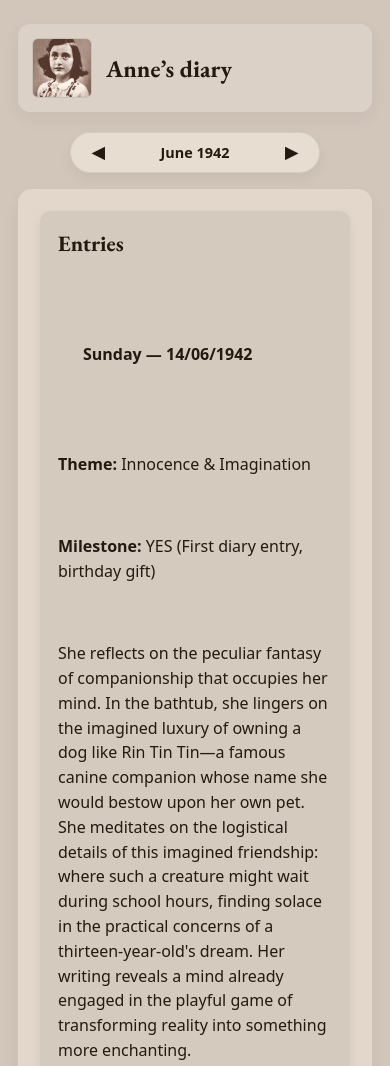
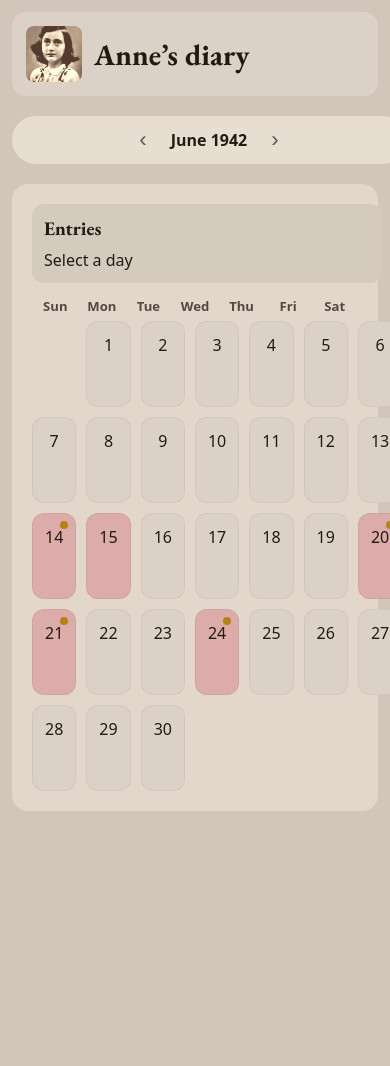
Before and after one commit to Siddhartdesign/Anne-background-card-and-correct-date-pill-color.-, a plain HTML site: page index.html in a window 390 px wide. Shown: the top 1066 px of the page. After the commit the page ends 844 px from the top, so only its background shows below. Drawn offline with nearby package versions, Linux system fonts and the light colour scheme.

Commit message:
Mobile resposive ness reduce teh spacing in teh entries

```diff
--- a/index.html
+++ b/index.html
@@ -1,198 +1,227 @@
-<!doctype html>
+<!DOCTYPE html>
 <html lang="en">
 <head>
-<meta charset="utf-8" />
-<meta name="viewport" content="width=device-width,initial-scale=1" />
-<title>Anne — Calendar Prototype</title>
+<meta charset="UTF-8">
+<title>Anne’s diary</title>
+<meta name="viewport" content="width=device-width, initial-scale=1">
 
-<!-- PWA -->
-<link rel="manifest" href="manifest.json">
-<meta name="theme-color" content="#DBD1C7">
-
-<!-- EB Garamond for header -->
-<link href="https://fonts.googleapis.com/css2?family=EB+Garamond:wght@400;700&display=swap" rel="stylesheet">
+<!-- EB Garamond Header Font -->
+<link href="https://fonts.googleapis.com/css2?family=EB+Garamond:wght@700&display=swap" rel="stylesheet">
 
 <style>
-  :root{
+:root {
   --page-bg: #D2C6BB;
   --header-bg: #DBD1C7;
   --main-card-bg: #E3D7CB;
   --entry-bg: #D5CABE;
+
   --day-empty-bg: #DBD1C7;
   --day-highlight: #DBACAA;
+
   --dot: #B68312;
   --month-pill: #E8DDD1;
+
   --header-ink: #23190F;
   --body-ink: #241A10;
+
   --max-width: 1100px;
 }
 
-  * { box-sizing: border-box; }
-  html, body {
+/* GLOBAL */
+body {
   margin: 0;
   background: var(--page-bg);
-    font-family: system-ui, -apple-system, "Segoe UI", Roboto, Arial;
+  font-family: system-ui, -apple-system, BlinkMacSystemFont, Segoe UI, Roboto, Helvetica, Arial;
   color: var(--body-ink);
 }
 
 .app {
   max-width: var(--max-width);
-    margin: 24px auto;
-    padding: 0 18px 38px;
+  margin: 0 auto;
+  padding: 20px;
 }
 
-  /* HEADER */
-  .header {
+/* HEADER BAR */
+.header-bar {
   background: var(--header-bg);
-    padding: 18px;
-    border-radius: 12px;
+  padding: 18px 22px;
+  border-radius: 14px;
   display: flex;
   align-items: center;
-    gap: 18px;
+  gap: 16px;
   margin-bottom: 20px;
-    box-shadow: 0 6px 18px rgba(0,0,0,0.05);
 }
-  .photo {
-    width: 72px; height: 72px;
-    border-radius: 6px; overflow: hidden;
-    border: 1px solid rgba(0,0,0,0.08);
+
+.header-bar img {
+  width: 70px;
+  height: 70px;
+  border-radius: 8px;
+  object-fit: cover;
+  filter: sepia(0.35) contrast(1.05);
 }
-  .photo img { width:100%; height:100%; object-fit:cover; }
-  .title {
+
+.header-title {
   font-family: 'EB Garamond', serif;
-    font-size: 30px;
+  font-size: 2.4rem;
   font-weight: 700;
   color: var(--header-ink);
 }
 
-  /* MONTH PILL */
-  .controls-bar {
-    display: flex;
-    justify-content: center;
-    margin-bottom: 16px;
-  }
-  .pill {
+/* MONTH SELECTOR */
+.month-selector {
   background: var(--month-pill);
-    border: 1px solid rgba(0,0,0,0.07);
   border-radius: 999px;
-    padding: 10px 18px;
+  padding: 12px 22px;
   display: flex;
   align-items: center;
-    gap: 14px;
-    box-shadow: 0 6px 14px rgba(0,0,0,0.05);
+  justify-content: center;
+  gap: 18px;
+  font-weight: 600;
+  margin: 0 auto 20px auto;
   color: var(--body-ink);
-    font-weight: 600;
 }
-  .pill button {
-    background: transparent;
-    border: 0;
+
+.month-selector button {
+  background: none;
+  border: none;
+  font-size: 1.4rem;
+  opacity: 0.6;
   cursor: pointer;
-    font-size: 1.1rem;
-    color: var(--body-ink);
 }
 
 /* MAIN CARD */
 .main-card {
   background: var(--main-card-bg);
-    padding: 22px;
-    border-radius: 14px;
-    box-shadow: 0 8px 18px rgba(0,0,0,0.05);
+  border-radius: 16px;
+  padding: 20px;
 }
 
-  /* DESKTOP LAYOUT */
+/* LAYOUT */
 .layout {
   display: flex;
-    gap: 24px;
-    align-items: flex-start;
+  gap: 22px;
 }
 
 /* ENTRY PANEL */
 .entry-panel {
-    width: 320px;
+  width: 300px;
   background: var(--entry-bg);
-    padding: 18px;
-    border-radius: 10px;
-    box-shadow: 0 4px 12px rgba(0,0,0,0.06);
-    overflow: auto;
-    max-height: 70vh;
+  padding: 16px;
+  border-radius: 12px;
 }
+
 .entry-panel h2 {
+  margin-top: 0;
   font-family: 'EB Garamond', serif;
-    margin: 0 0 10px;
-    font-size: 22px;
-    color: var(--header-ink);
+  font-size: 1.4rem;
 }
+
 .entry-content {
-    line-height: 1.55;
-    white-space: pre-wrap;
+  line-height: 1.45;
+  margin-top: 10px;
 }
 
 /* CALENDAR */
-  .calendar { flex: 1; }
+.calendar {
+  flex: 1;
+}
+
 .weekday-row {
   display: grid;
-    grid-template-columns: repeat(7,1fr);
+  grid-template-columns: repeat(7, 1fr);
+  font-weight: 600;
   text-align: center;
   margin-bottom: 10px;
-    font-weight: 700;
-    color: rgba(0,0,0,0.45);
+  opacity: 0.75;
 }
+
 .grid {
   display: grid;
-    grid-template-columns: repeat(7,1fr);
+  grid-template-columns: repeat(7, 1fr);
   gap: 12px;
 }
 
 .day {
   background: var(--day-empty-bg);
-    border-radius: 8px;
-    padding: 14px;
-    min-height: 85px;
-    border: 1px solid rgba(0,0,0,0.08);
+  padding: 18px;
+  min-height: 82px;
+  border-radius: 12px;
+  text-align: center;
+  font-size: 1.15rem;
   position: relative;
-    cursor: pointer;
-    display: flex;
-    align-items: flex-start;
+  border: 1px solid rgba(0,0,0,0.05);
 }
 
-  .day:hover { transform: translateY(-2px); transition: 0.12s; }
-  .day-number { font-weight: 700; }
-
-  .has-entry { background: var(--day-highlight); }
-  .day.selected {
-    outline: 2px solid rgba(0,0,0,0.1);
-    box-shadow: inset 0 0 0 2px rgba(0,0,0,0.08);
+.day.has-entry {
+  background: var(--day-highlight);
 }
 
 .milestone-dot {
-    width: 10px; height: 10px;
+  width: 10px;
+  height: 10px;
   background: var(--dot);
   border-radius: 50%;
   position: absolute;
-    top: 10px; right: 10px;
+  top: 6px;
+  right: 6px;
 }
 
-  .empty-cell { height: 85px; }
+/* -------------------------------------- */
+/* 📱 MOBILE RESPONSIVE  */
+/* -------------------------------------- */
 
-  /* ----------------------------- */
-  /*          MOBILE MODE         */
-  /* ----------------------------- */
-  @media(max-width: 900px){
-    .header {
+@media (max-width: 900px) {
+
+  .app { padding: 12px; }
+
+  .header-bar {
     padding: 14px;
-      gap: 14px;
+    gap: 12px;
   }
-    .photo { width: 60px; height: 60px; }
-    .title { font-size: 24px; }
+
+  .header-bar img {
+    width: 56px;
+    height: 56px;
+  }
+
+  .header-title {
+    font-size: 1.85rem;
+  }
+
+  .month-selector {
+    width: 100%;
+    font-size: 1rem;
+    padding: 10px 14px;
+  }
 
   .layout {
     flex-direction: column;
-      gap: 18px;
+    gap: 14px;
   }
 
   .entry-panel {
     width: 100%;
-      max-height: none;
+    padding: 12px;
+  }
+
+  .entry-panel h2 {
+    font-size: 1.2rem;
+    margin-bottom: 8px;
+  }
+
+  .entry-content {
+    font-size: 0.96rem;
+    line-height: 1.36;
+  }
+
+  .entry-content > div,
+  .entry-content p {
+    margin: 6px 0;
+  }
+
+  .weekday-row {
+    margin-bottom: 6px;
+    font-size: 0.82rem;
   }
 
   .grid {
@@ -200,48 +229,47 @@
   }
 
   .day {
-      min-height: 64px;
-      padding: 10px;
+    padding: 12px;
+    min-height: 60px;
+    font-size: 1rem;
   }
 
-    .weekday-row {
-      font-size: 0.85rem;
-    }
-
-    .pill {
-      padding: 8px 14px;
-      font-size: 0.9rem;
+  .milestone-dot {
+    width: 8px;
+    height: 8px;
+    top: 7px;
+    right: 7px;
   }
 }
 </style>
 </head>
 
 <body>
+
 <div class="app">
 
   <!-- HEADER -->
-  <div class="header">
-    <div class="photo"><img src="anne.jpg" alt="Anne"></div>
-    <div class="title">Anne’s diary</div>
+  <div class="header-bar">
+    <img src="anne.jpg" alt="Anne Frank">
+    <div class="header-title">Anne’s diary</div>
   </div>
 
-  <!-- MONTH SWITCHER -->
-  <div class="controls-bar">
-    <div class="pill">
-      <button id="prevMonth">◀</button>
-      <div id="monthLabel" style="min-width:140px;text-align:center"></div>
-      <button id="nextMonth">▶</button>
-    </div>
+  <!-- MONTH SELECTOR -->
+  <div class="month-selector">
+    <button id="prevMonth">‹</button>
+    <span id="monthLabel">June 1942</span>
+    <button id="nextMonth">›</button>
   </div>
 
   <!-- MAIN CARD -->
   <div class="main-card">
+
     <div class="layout">
 
-      <!-- ENTRY PANEL -->
+      <!-- LEFT PANEL -->
       <aside class="entry-panel">
         <h2>Entries</h2>
-        <div id="entryContent" class="entry-content">Loading…</div>
+        <div id="entryContent">Select a day</div>
       </aside>
 
       <!-- CALENDAR -->
@@ -250,159 +278,113 @@
           <div>Sun</div><div>Mon</div><div>Tue</div>
           <div>Wed</div><div>Thu</div><div>Fri</div><div>Sat</div>
         </div>
+
         <div id="calendarGrid" class="grid"></div>
       </main>
 
     </div>
+
   </div>
-
 </div>
 
 <script>
-const JSON_FILE = "Anne_Frank_Diary.json";
-const MONTHS = [
-  "January","February","March","April","May","June",
-  "July","August","September","October","November","December"
-];
+// LOAD JSON
+let ALL_ENTRIES = [];
 
-let entriesMap = {};
-let currentYear = 1942;
-let currentMonth = 5;
-let selectedDay = null;
-
-function pad(n){return String(n).padStart(2,'0');}
-function iso(y,m,d){return `${y}-${pad(m+1)}-${pad(d)}`;}
-
-function parseDDMMYYYY(s){
-  const p = s.split("/").map(Number);
-  return {y:p[2], m:p[1]-1, d:p[0], o:new Date(p[2],p[1]-1,p[0])};
-}
-
-fetch(JSON_FILE)
-  .then(r=>r.json())
-  .then(json=>{
-    buildEntries(json.chronological_data);
-    const first = findEarliest();
-    if(first){ currentYear = first.year; currentMonth = first.month; }
-    renderCalendar();
-    autoSelectFirst();
+fetch("Anne_Frank_Diary.json")
+  .then(r => r.json())
+  .then(j => {
+    const raw = j.chronological_data;
+    for (const yr in raw) {
+      for (const mo in raw[yr]) {
+        raw[yr][mo].forEach(e => {
+          const [d,m,y] = e.date.split("/");
+          let jsDate = new Date(+y, m-1, +d);
+          ALL_ENTRIES.push({
+            ...e,
+            jsDate,
+            y: +y,
+            m: m-1,
+            d: +d
           });
-
-function buildEntries(data){
-  entriesMap = {};
-  for(const y in data){
-    for(const m in data[y]){
-      data[y][m].forEach(e=>{
-        const p = parseDDMMYYYY(e.date);
-        const key = iso(p.y,p.m,p.d);
-        if(!entriesMap[key]) entriesMap[key]=[];
-        entriesMap[key].push({...e, _y:p.y, _m:p.m, _d:p.d});
         });
       }
     }
+    renderCalendar();
+  });
+
+// STATE
+let currentYear = 1942;
+let currentMonth = 5; // June
+const monthLabel = document.getElementById("monthLabel");
+const entryPanel = document.getElementById("entryContent");
+const calendarGrid = document.getElementById("calendarGrid");
+
+// RENDER CALENDAR
+function renderCalendar() {
+  const date = new Date(currentYear, currentMonth, 1);
+  const monthName = date.toLocaleString("default", {month:"long"});
+  monthLabel.textContent = `${monthName} ${currentYear}`;
+
+  calendarGrid.innerHTML = "";
+
+  const firstDay = date.getDay();
+  const days = new Date(currentYear, currentMonth+1, 0).getDate();
+
+  for (let i=0; i<firstDay; i++) {
+    calendarGrid.appendChild(document.createElement("div"));
   }
 
-function findEarliest(){
-  const keys = Object.keys(entriesMap);
-  if(!keys.length) return null;
-  let earliest = new Date(keys[0]);
-  keys.forEach(k=>{ const d=new Date(k); if(d<earliest) earliest=d; });
-  return {year:earliest.getFullYear(), month:earliest.getMonth()};
+  for (let day=1; day<=days; day++) {
+    const tile = document.createElement("div");
+    tile.className = "day";
+    tile.textContent = day;
+
+    const thisDate = new Date(currentYear, currentMonth, day);
+    const entry = ALL_ENTRIES.find(x => x.jsDate.toDateString() === thisDate.toDateString());
+
+    if (entry) {
+      tile.classList.add("has-entry");
+      if (entry.milestone && entry.milestone.toLowerCase().includes("yes")) {
+        const dot = document.createElement("div");
+        dot.className = "milestone-dot";
+        tile.appendChild(dot);
+      }
+      tile.onclick = () => showEntry(entry);
+    } else {
+      tile.onclick = () => entryPanel.innerHTML = "<em>No entry for this day.</em>";
     }
 
-function renderCalendar(){
-  document.getElementById("monthLabel").textContent = `${MONTHS[currentMonth]} ${currentYear}`;
-
-  const grid = document.getElementById("calendarGrid");
-  grid.innerHTML="";
-
-  const firstDay = new Date(currentYear,currentMonth,1).getDay();
-  const days = new Date(currentYear,currentMonth+1,0).getDate();
-
-  for(let i=0;i<firstDay;i++){
-    const c=document.createElement("div");
-    c.className="empty-cell";
-    grid.appendChild(c);
-  }
-
-  for(let d=1; d<=days; d++){
-    const tile=document.createElement("div");
-    tile.className = "day";
-    tile.innerHTML = `<div class="day-number">${d}</div>`;
-    const key=iso(currentYear,currentMonth,d);
-    const arr=entriesMap[key]||[];
-
-    if(arr.length){
-      tile.classList.add("has-entry");
-      if(arr.some(e=>String(e.milestone).toUpperCase().includes("YES"))){
-        const dot=document.createElement("div");
-        dot.className="milestone-dot";
-        tile.appendChild(dot);
-      }
-      tile.onclick=()=>{selectedDay=d; showEntry(d); renderCalendar();}
-    } else {
-      tile.onclick=()=>{selectedDay=d; clearEntry(); renderCalendar();}
-    }
-
-    if(selectedDay===d) tile.classList.add("selected");
-
-    grid.appendChild(tile);
+    calendarGrid.appendChild(tile);
   }
 }
 
-function showEntry(d){
-  const key=iso(currentYear,currentMonth,d);
-  const arr=entriesMap[key]||[];
-  const e=arr[0];
+// SHOW ENTRY
+function showEntry(e) {
+  entryPanel.innerHTML = `
+    <div style="font-size:1.05rem;font-weight:600;margin:8px 0;">
+      ${e.day_of_week} — ${e.date}
+    </div>
 
-  document.getElementById("entryContent").innerHTML = `
-    <div style="font-weight:700;margin-bottom:10px;color:var(--header-ink)">
-      ${e.day_of_week} — ${pad(d)}/${pad(currentMonth+1)}/${currentYear}
-    </div>
-    <div><strong>Theme:</strong> ${e.theme}</div>
-    <div style="margin:8px 0"><strong>Milestone:</strong> ${e.milestone}</div>
-    <div>${e.text}</div>
+    <div style="margin:6px 0;"><strong>Theme:</strong> ${e.theme}</div>
+    <div style="margin:6px 0;"><strong>Milestone:</strong> ${e.milestone}</div>
+    <div style="margin-top:10px;">${e.text}</div>
   `;
 }
 
-function clearEntry(){
-  document.getElementById("entryContent").innerHTML="No entry for this day.";
-}
-
-function autoSelectFirst(){
-  const keys=Object.keys(entriesMap).filter(k=>{
-    const [y,m]=k.split("-").map(Number);
-    return y===currentYear && m-1===currentMonth;
-  }).sort();
-
-  if(keys.length){
-    const [y,m,d]=keys[0].split("-").map(Number);
-    selectedDay=d;
-    showEntry(d);
-  }
-}
-
-document.getElementById("prevMonth").onclick=()=>{
-  currentMonth--; if(currentMonth<0){currentMonth=11; currentYear--;}
-  autoSelectFirst();
+// MONTH BUTTONS
+prevMonth.onclick = () => {
+  currentMonth--;
+  if (currentMonth < 0) { currentMonth = 11; currentYear--; }
   renderCalendar();
 };
 
-document.getElementById("nextMonth").onclick=()=>{
-  currentMonth++; if(currentMonth>11){currentMonth=0; currentYear++;}
-  autoSelectFirst();
+nextMonth.onclick = () => {
+  currentMonth++;
+  if (currentMonth > 11) { currentMonth = 0; currentYear++; }
   renderCalendar();
 };
 </script>
 
-<!-- SERVICE WORKER REGISTRATION -->
-<script>
-if ("serviceWorker" in navigator) {
-  navigator.serviceWorker.register("service-worker.js")
-    .then(() => console.log("Service Worker registered"))
-    .catch(err => console.error("SW registration failed:", err));
-}
-</script>
-
 </body>
 </html>
```
Lines whose indentation alone changed are shown as unchanged.
